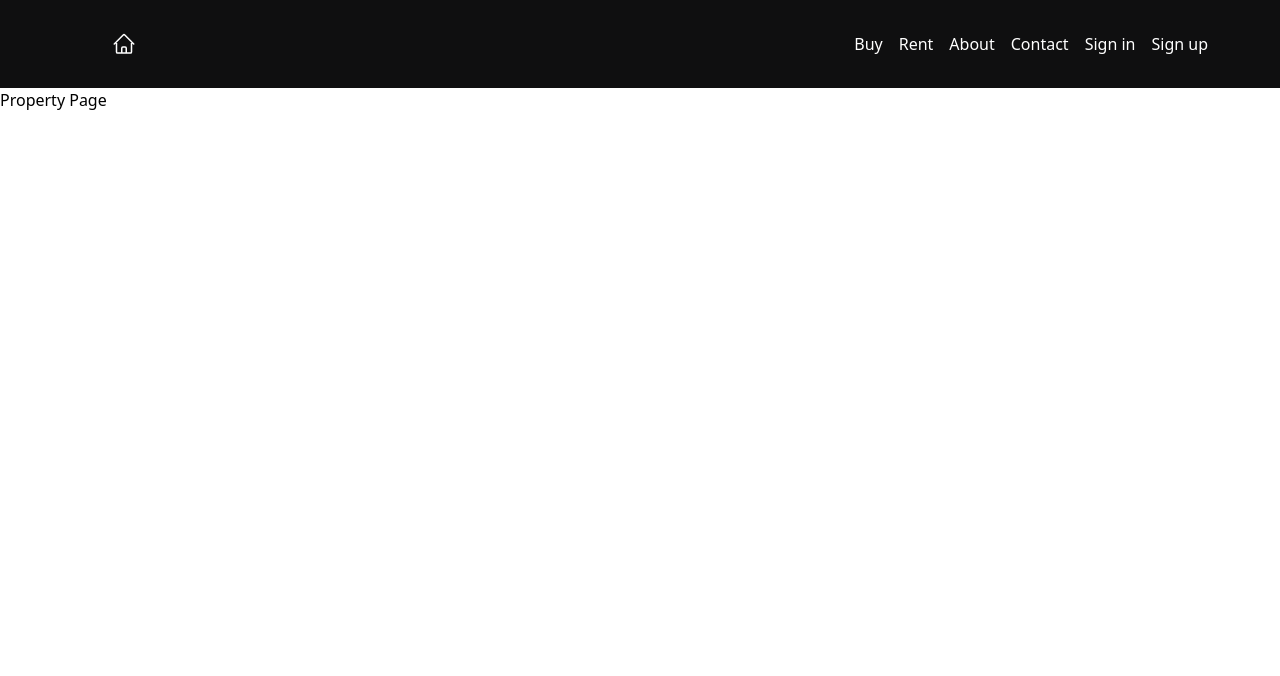
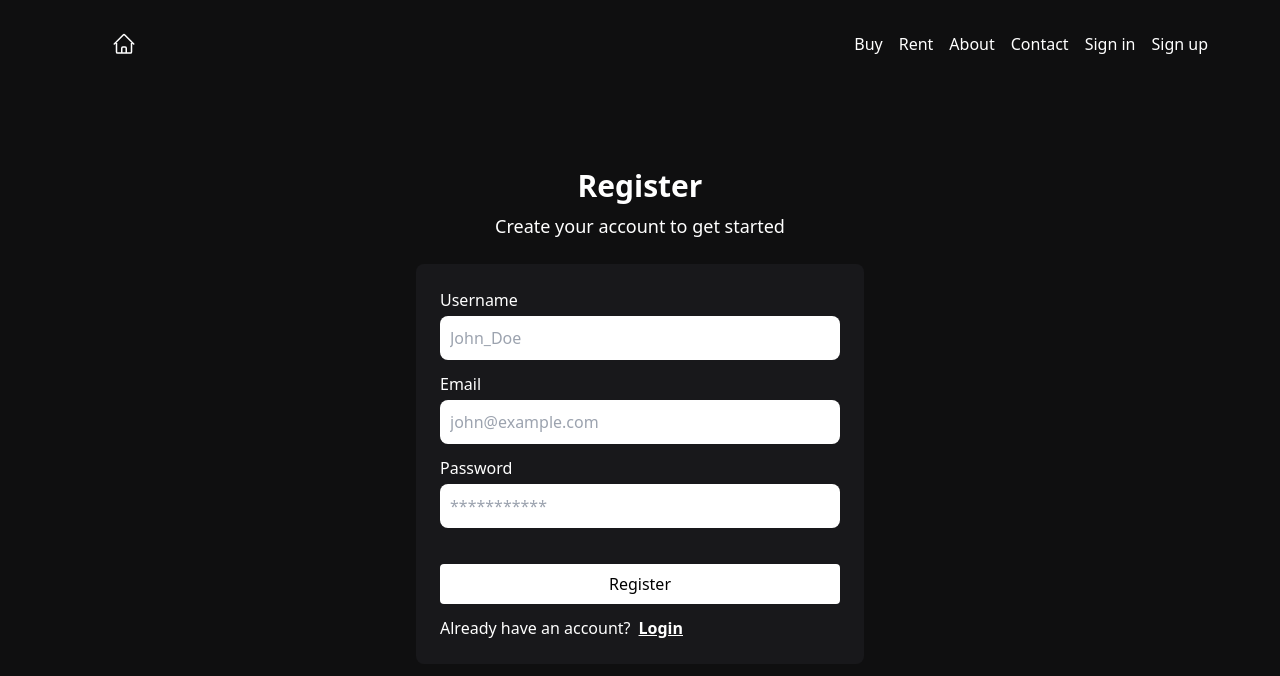
Before and after one commit to HarshitBakrania/HB-Realty, a React (Vite) app in the folder client/: page /register in a window 1280 px wide. Shown: the top 676 px of the page. Built offline with nearby package versions, Linux system fonts and the light colour scheme.

Commit message:
SignUp page and few components added

```diff
--- a/client/src/App.jsx
+++ b/client/src/App.jsx
@@ -2,6 +2,7 @@ import { Homepage } from "./routes/Homepage"
 import { ListPage } from "./routes/ListPage";
 import { BrowserRouter, Routes, Route} from "react-router-dom";
 import { PropertyPage } from "./routes/PropertyPage";
+import { SignUpPage } from "./routes/SignUpPage";
 
 
 function App() {
@@ -12,6 +13,7 @@ function App() {
           <Route path= "/" element={<Homepage />} />
           <Route path="list" element={<ListPage />} />
           <Route path="/:id" element={<PropertyPage />} />
+          <Route path="/register" element={<SignUpPage />} />
         </Routes>
       </BrowserRouter>
     </div>
--- /dev/null
+++ b/client/src/components/Button.jsx
@@ -0,0 +1,9 @@
+export default function Button({label}){
+    return(
+        <div className="pt-6">
+            <button class="bg-white w-full text-black py-2 px-4 rounded">
+                {label}
+            </button>
+        </div>
+    )
+}
--- /dev/null
+++ b/client/src/components/InputBox.jsx
@@ -0,0 +1,10 @@
+export function InputBox({label, placeholder, type}){
+    return(
+        <div className="space-y-4">
+            <div className="flex-col space-y-1">
+                <label>{label}</label>
+                <input type={type} placeholder={placeholder} className="w-full text-slate-500 p-2.5 rounded-lg" />
+            </div>
+        </div>
+    )
+}
--- /dev/null
+++ b/client/src/routes/SignUpPage.jsx
@@ -0,0 +1,30 @@
+import { Link } from "react-router-dom"
+import Button from "../components/Button"
+import { InputBox } from "../components/InputBox"
+import NavBar from "../components/NavBar"
+
+export const SignUpPage = () => {
+    return (
+        <div className="bg-background-color h-[100vh] text-white">
+            <NavBar />
+            <div className="text-center pt-20 space-y-2">
+                <div className="text-3xl font-bold">
+                    Register
+                </div>
+                <div className="font-normal text-lg">
+                Create your account to get started
+                </div>
+            </div>
+            <div className="bg-secondary-color border-1 max-w-md mx-auto mt-6 p-6 space-y-3 rounded-lg">
+                <InputBox type="text" label="Username" placeholder="John_Doe" />
+                <InputBox type="email" label="Email" placeholder="john@example.com" />
+                <InputBox type="password" label="Password" placeholder="***********" />
+                <Button label="Register" />
+                <div>
+                    Already have an account?
+                    <Link to="/login" className="underline pl-2 font-semibold">Login</Link>
+                </div>
+            </div>
+        </div>
+    )
+}
--- a/client/tailwind.config.js
+++ b/client/tailwind.config.js
@@ -7,7 +7,8 @@ export default {
   theme: {
     extend: {
       colors:{
-        "background-color" : "#0F0F10"
+        "background-color" : "#0F0F10",
+        "secondary-color": "#18181B"
       }
     },
   },
```
